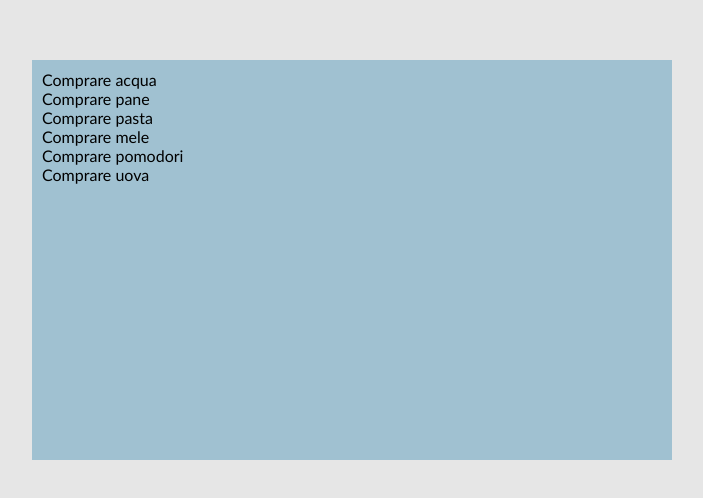
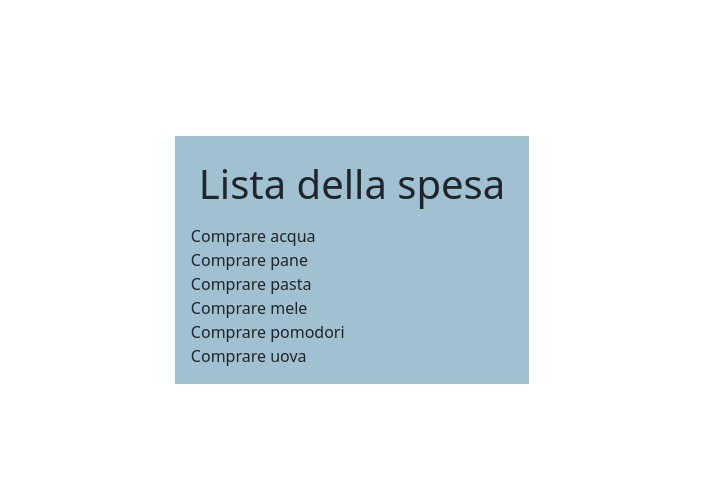
Before and after one commit to FRJess/js-lista-spesa, a plain HTML site: page index.html in a window 1280 px wide. Shown: the part 140-638 px from the top of the page, without its empty margins (288-991 px from the left). Drawn offline with nearby package versions, Linux system fonts and the light colour scheme.

Commit message:
[add] bootstrap

```diff
--- a/css/style.css
+++ b/css/style.css
@@ -5,9 +5,8 @@
 }
 
 body{
-  font-family: 'Trebuchet MS', 'Lucida Sans Unicode', 'Lucida Grande', 'Lucida Sans', Arial, sans-serif;
   background-color: #E6E6E6;
-  color: white;
+  color: black;
 }
 
 .main{
@@ -17,15 +16,12 @@ body{
   align-items: center;
 }
 
-.container{
+.container-flex{
   position: absolute;
-  width: 50%;
-  height: 50%;
   background-color: #A0C1D1;
 }
 
-.container .aliment-list{
-  color: black;
+/* .container .aliment-list{
   list-style: none;
   margin: 10px;
-}
+} */
--- a/index.html
+++ b/index.html
@@ -5,12 +5,15 @@
   <meta http-equiv="X-UA-Compatible" content="IE=edge">
   <meta name="viewport" content="width=device-width, initial-scale=1.0">
   <link rel="stylesheet" href="css/style.css">
+  <link href="https://cdn.jsdelivr.net/npm/bootstrap@5.2.2/dist/css/bootstrap.min.css" rel="stylesheet" integrity="sha384-Zenh87qX5JnK2Jl0vWa8Ck2rdkQ2Bzep5IDxbcnCeuOxjzrPF/et3URy9Bv1WTRi" crossorigin="anonymous">
+  <script src="https://cdn.jsdelivr.net/npm/bootstrap@5.2.2/dist/js/bootstrap.bundle.min.js" integrity="sha384-OERcA2EqjJCMA+/3y+gxIOqMEjwtxJY7qPCqsdltbNJuaOe923+mo//f6V8Qbsw3" crossorigin="anonymous"></script>
   <title>Document</title>
 </head>
 <body>
   <div class="main">
-    <div class="container">
-      <ul class="aliment-list" id="list">
+    <div class="container-flex p-3">
+      <h1 class="p-2">Lista della spesa</h1>
+      <ul class="list-group" id="aliment-list">
       </ul>
     </div>
   </div>
--- a/js/script.js
+++ b/js/script.js
@@ -9,23 +9,25 @@
 //VARIABLES DECLARATION AND INITIALIZATION
 let elements = ['acqua', 'pane', 'pasta', 'mele', 'pomodori', 'uova' ];
 let numberOfElement = elements.length;
-const list = document.getElementById('list');
+const list = document.getElementById('aliment-list');
 let c = 0;
 
 // FOR CYCLE
 // for(let i = 0; i < numberOfElement; i++ ){
 
 //   //element creation
-//   const item = document.createElement('li');
+//   const item = document.createElement('li-group-item');
 //   item.innerHTML = 'Comprare ' + (elements [i]);
+
 //   //add element to list
 //   list.append(item);
 // }
 
 //WHILE CYCLE
 while (c < numberOfElement){
-  const item = document.createElement('li');
+  const item = document.createElement('li-group-item');
   item.innerHTML = 'Comprare ' + (elements [c]);
+
   //add element to list
   list.append(item);
   c++
```
